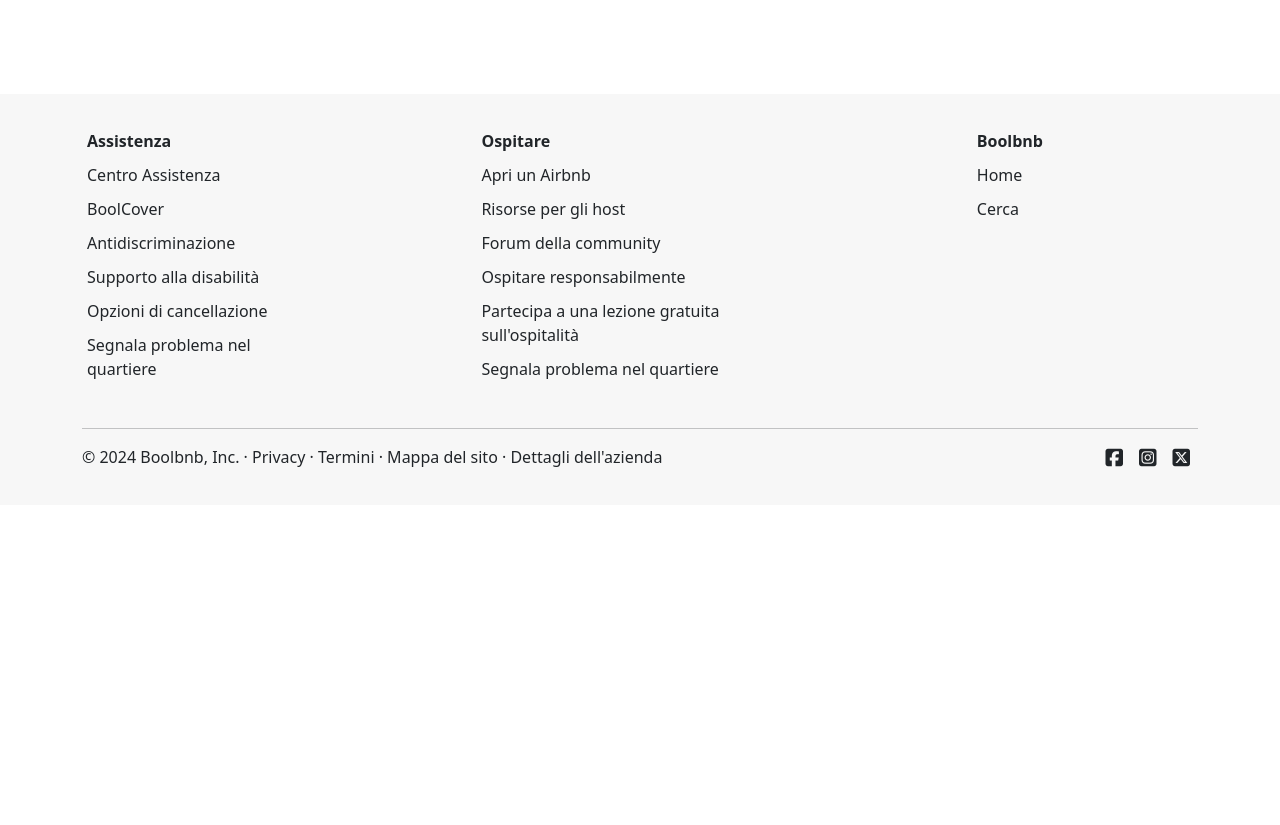
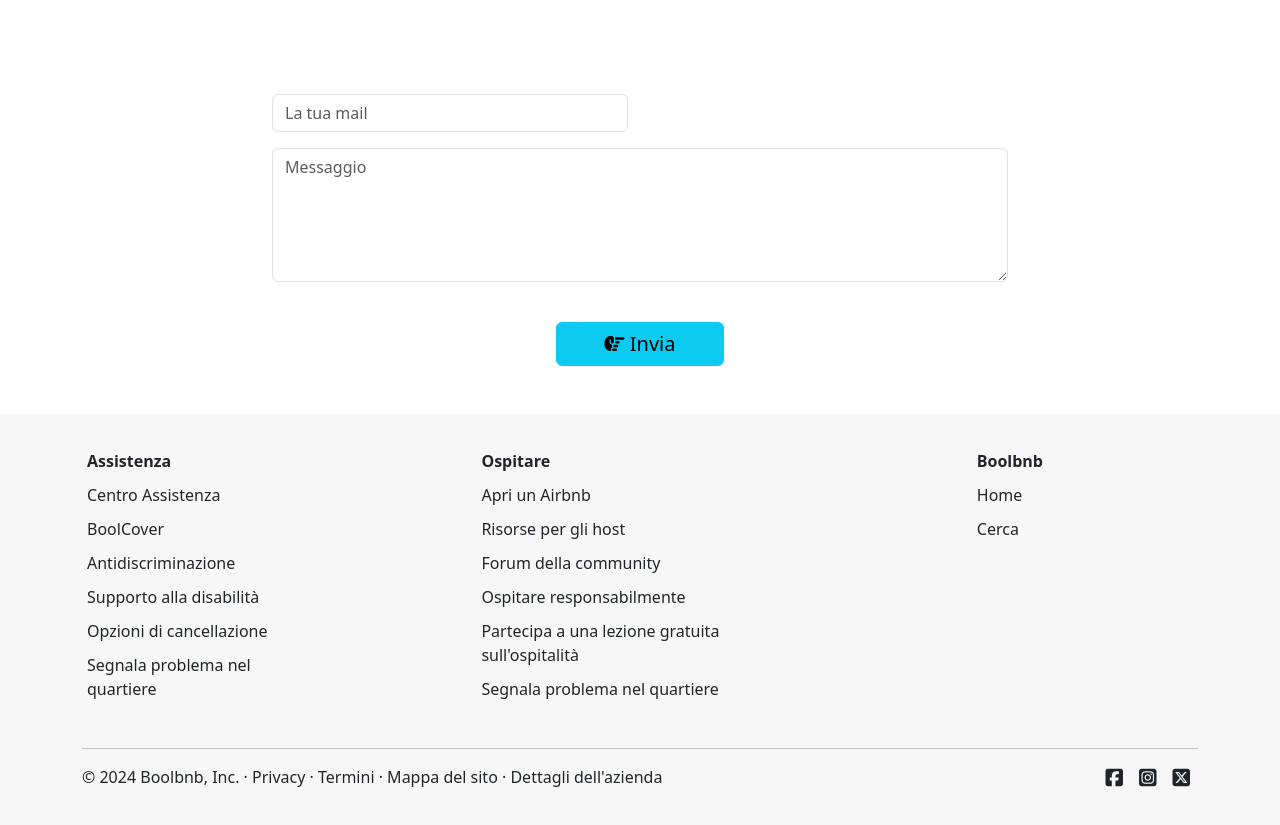
Before and after one commit to alex02r/vite-boolbnb, a Vue app: page / in a window 1280 px wide. Shown: the part 1420-2245 px from the top of the page. Before the commit the page ends 1925 px from the top, so only its background shows below. Built offline with nearby package versions, Linux system fonts and the light colour scheme.

Commit message:
up: inserimento della componenete AppMessageForm in AppHome

```diff
--- a/src/pages/AppHome.vue
+++ b/src/pages/AppHome.vue
@@ -1,12 +1,13 @@
 <!-- SEZIONE JS SCRIPT -->
 <script>
-
+import AppMessageForm from '../components/AppMessageForm.vue'
 import Searchbar from '../components/Searchbar.vue';
 
 export default {
     name: 'Home',
     components: {
-        Searchbar
+        Searchbar,
+        AppMessageForm
     }
 }
 </script>
@@ -46,6 +47,15 @@ export default {
             </div>
         </div>
     </div>
+
+    <!-- FORM CONTATTO -->
+    <div class="container">
+        <div class="row justify-content-center">
+            <div class="col-8">
+                <AppMessageForm />
+            </div>
+        </div>
+    </div>
 </template>
 
 <!-- SEZIONE STYLE -->
```
